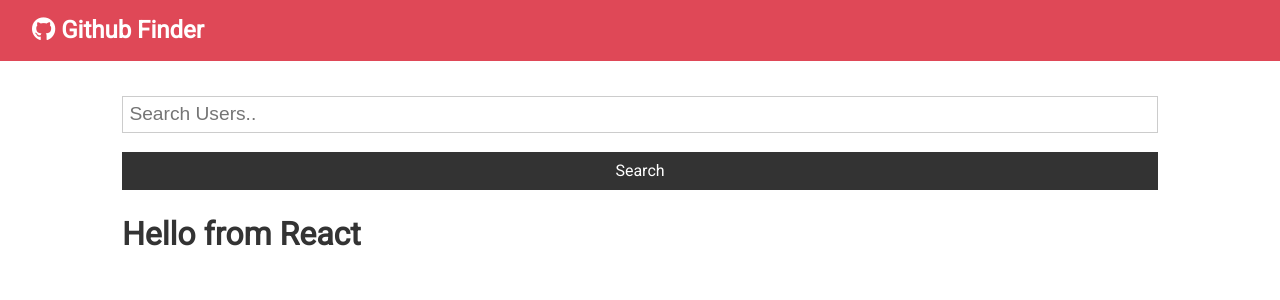
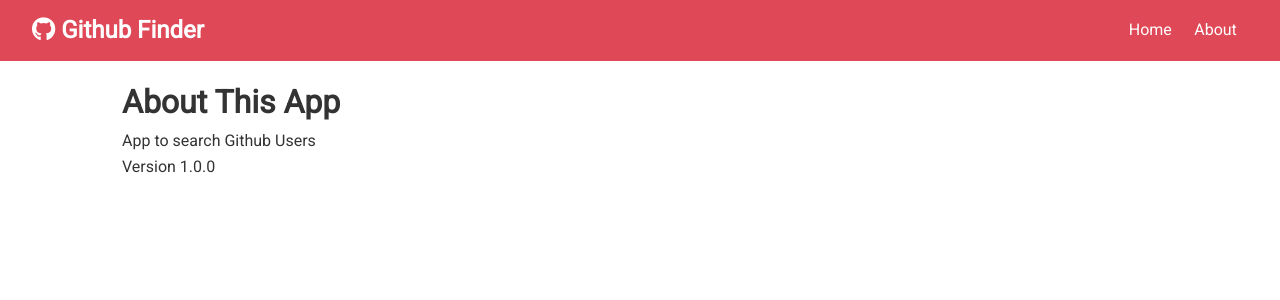
Before and after one commit to Ashlie-G/Github-Profile-Finder, a React (Create React App) app: page /about in a window 1280 px wide. Shown: the top 300 px of the page. Built offline with nearby package versions, Linux system fonts and the light colour scheme.

Commit message:
added routes to home and created about page with route

```diff
--- a/package.json
+++ b/package.json
@@ -9,6 +9,7 @@
     "axios": "^0.21.0",
     "react": "^17.0.1",
     "react-dom": "^17.0.1",
+    "react-router-dom": "^5.2.0",
     "react-scripts": "4.0.1",
     "web-vitals": "^0.2.4"
   },
--- a/src/App.js
+++ b/src/App.js
@@ -1,8 +1,10 @@
-import React, { Component } from 'react'
+import React, { Component, Fragment } from 'react'
+import {BrowserRouter as Router, Switch, Route} from 'react-router-dom'
 import Navbar from './Components/Layout/Navbar'
 import Users from './Components/Users/Users'
 import Search from './Components/Users/Search'
 import Alert from './Components/Layout/Alert'
+import About from './Components/Pages/About'
 import axios from 'axios';
 import './App.css';
 
@@ -40,18 +42,36 @@
   }
 
   render() {
+
     const {users, loading} = this.state
     return (
+    <Router>
       <div className="App">
           <Navbar />
           <div  className='container'>
             <Alert alert={this.state.alert} />
-            <Search searchUsers={this.searchUsers} clearUsers={this.clearUsers} showClear={users.length > 0 ? true : false} setAlert={this.setAlert} />
-            <Users loading={loading} users={users} />
-              <h1>Hello from React</h1>
+            <Switch>
+              <Route exact path='/' render={props => (
+                <Fragment>
+                   <Search searchUsers={this.searchUsers}
+                    clearUsers={this.clearUsers}
+                    showClear={users.length > 0 ? true : false}
+                    setAlert={this.setAlert}
+                    />
+                  <Users loading={loading} users={users} />
+                </Fragment>
+              )}
+              />
+              <Route exact path='/about' component={About}/>
+            </Switch>
+
         </div>
       </div>
+    </Router>
+
     )
+
   }
+
 }
 export default App
--- a/src/Components/Layout/Navbar.js
+++ b/src/Components/Layout/Navbar.js
@@ -1,5 +1,6 @@
 import React, { Component } from 'react'
 import PropTypes from 'prop-types'
+import {Link} from 'react-router-dom'
 
 
 const Navbar = ({icon, title}) => {
@@ -8,6 +9,14 @@
             <h1>
                 <i className={icon}/> {title}
             </h1>
+            <ul>
+                <li>
+                <Link to='/'>Home</Link>
+                </li>
+                <li>
+                <Link to='/about'>About</Link>
+                </li>
+            </ul>
         </nav>
     )
 }
--- /dev/null
+++ b/src/Components/Pages/About.js
@@ -0,0 +1,13 @@
+import React, {Fragment} from 'react'
+
+const About = () => {
+    return (
+        <Fragment>
+            <h1>About This App</h1>
+            <p>App to search Github Users</p>
+            <p>Version 1.0.0</p>
+        </Fragment>
+    )
+}
+
+export default About
```
Also changed, not shown: 2 other files (tests, documents, lock files or other folders).
